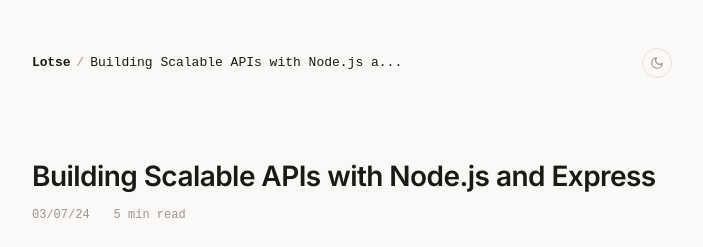
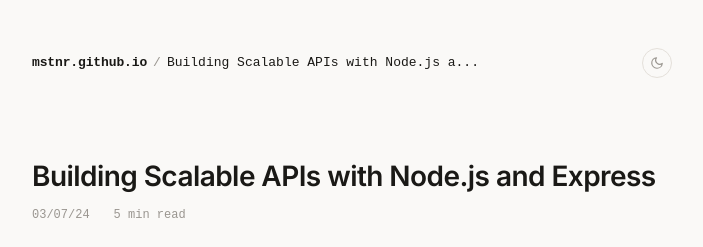
Before and after one commit to mstnr/mstnr.github.io, a Jekyll site: the page built from _posts/2024-07-03-building-scalable-apis-with-node.js-and-express.md, in a window 1280 px wide and 900 px high. Shown: the top 247 px of the window, without its empty margins (288-991 px from the left). Built offline with Jekyll 4.4.1, drawn with Linux system fonts in a browser that asks for light colours.

Commit message:
Update _config.yml

```diff
--- a/_config.yml
+++ b/_config.yml
@@ -1,6 +1,6 @@
-title: Lotse
+title:
 description: A personal blog
-url: ""
+url: "https://mstnr.github.io"
 baseurl: ""
 
 # Build settings
```
